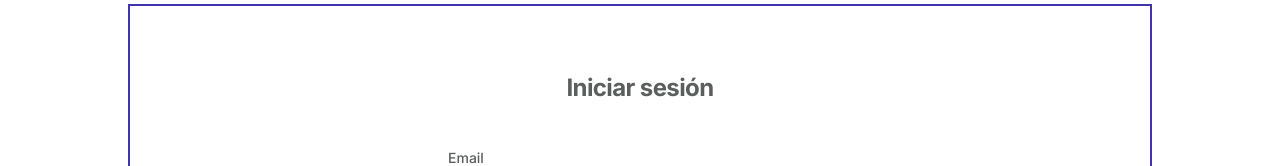
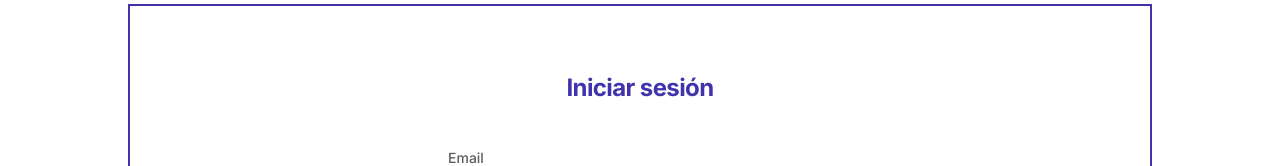
Before and after one commit to No-Country-simulation/c21-67-t-python-react, a Next.js app in the folder Front-End/bytech/: page /login in a window 1280 px wide. Shown: the part 126-292 px from the top of the page. Built offline with nearby package versions, Linux system fonts and the light colour scheme.

Commit message:
se corrige color de titulo

```diff
--- a/Front-End/bytech/src/components/login/Login.tsx
+++ b/Front-End/bytech/src/components/login/Login.tsx
@@ -42,7 +42,7 @@ export const Login = () => {
     <>
       <div className="flex flex-1 flex-col justify-center p-6 mt-4 mx-auto w-4/5 border-2 border-primary">
         <div className="sm:mx-auto sm:w-full sm:max-w-sm">
-          <h2 className="mt-10 text-center text-2xl font-bold leading-9 tracking-tight text-footer">
+          <h2 className="mt-10 text-center text-2xl font-bold leading-9 tracking-tight text-primary">
             Iniciar sesión
           </h2>
         </div>
```
